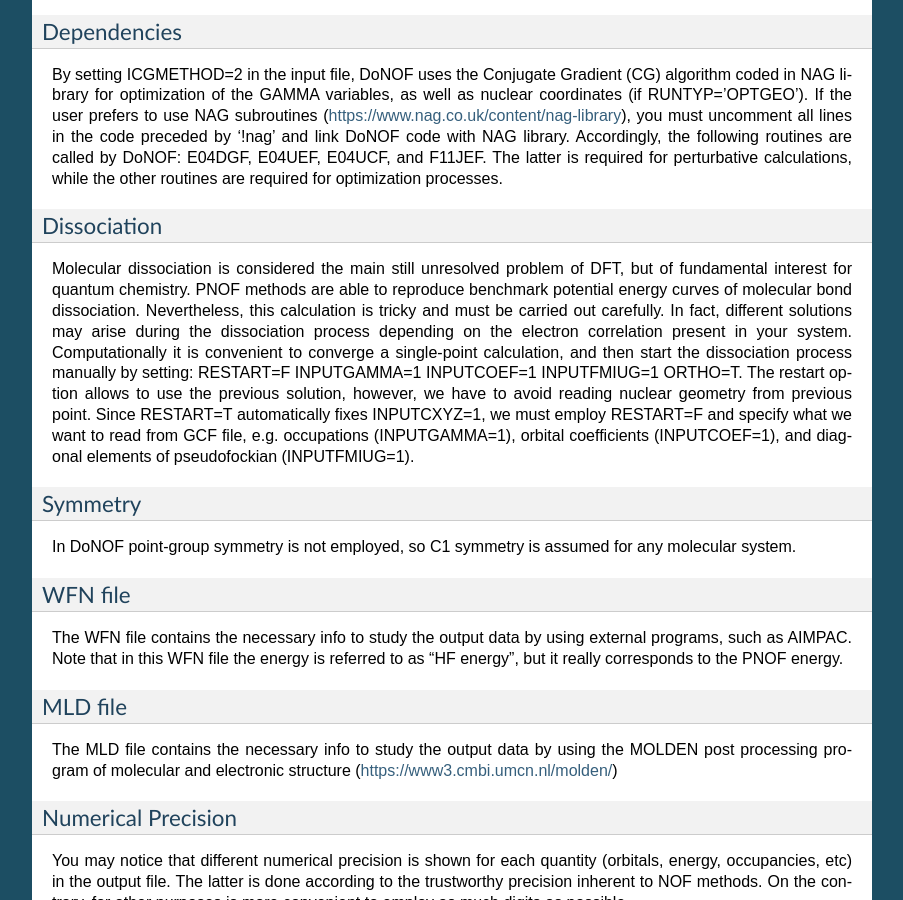
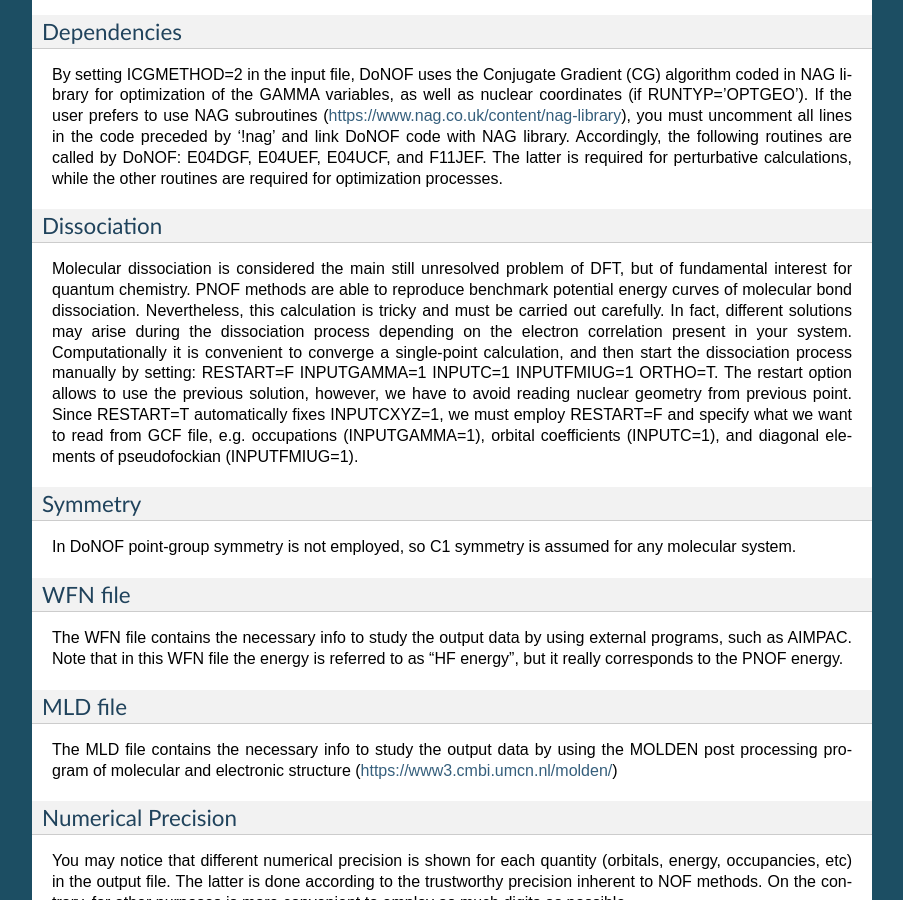
Before and after one commit to DoNOF/DoNOF-Documentation, a Sphinx documentation site: the page built from docs/input.rst, in a window 1280 px wide and 900 px high, scrolled down 11223 px. Shown: the whole window, without its empty margins (198-1101 px from the left). Built offline with Sphinx 7.4.7, drawn with Linux system fonts in a browser that asks for light colours.

Commit message:
Update input.rst

```diff
--- a/docs/input.rst
+++ b/docs/input.rst
@@ -565,7 +565,7 @@ By setting ICGMETHOD=2 in the input file, DoNOF uses the Conjugate Gradient (CG)
 Dissociation
 ^^^^^^^^^^^^
 
-Molecular dissociation is considered the main still unresolved problem of DFT, but of fundamental interest for quantum chemistry. PNOF methods are able to reproduce benchmark potential energy curves of molecular bond dissociation. Nevertheless, this calculation is tricky and must be carried out carefully. In fact, different solutions may arise during the dissociation process depending on the electron correlation present in your system. Computationally it is convenient to converge a single-point calculation, and then start the dissociation process manually by setting: RESTART=F INPUTGAMMA=1 INPUTCOEF=1 INPUTFMIUG=1 ORTHO=T. The restart option allows to use the previous solution, however, we have to avoid reading nuclear geometry from previous point. Since RESTART=T automatically fixes INPUTCXYZ=1, we must employ RESTART=F and specify what we want to read from GCF file, e.g. occupations (INPUTGAMMA=1), orbital coefficients (INPUTCOEF=1), and diagonal elements of pseudofockian (INPUTFMIUG=1).
+Molecular dissociation is considered the main still unresolved problem of DFT, but of fundamental interest for quantum chemistry. PNOF methods are able to reproduce benchmark potential energy curves of molecular bond dissociation. Nevertheless, this calculation is tricky and must be carried out carefully. In fact, different solutions may arise during the dissociation process depending on the electron correlation present in your system. Computationally it is convenient to converge a single-point calculation, and then start the dissociation process manually by setting: RESTART=F INPUTGAMMA=1 INPUTC=1 INPUTFMIUG=1 ORTHO=T. The restart option allows to use the previous solution, however, we have to avoid reading nuclear geometry from previous point. Since RESTART=T automatically fixes INPUTCXYZ=1, we must employ RESTART=F and specify what we want to read from GCF file, e.g. occupations (INPUTGAMMA=1), orbital coefficients (INPUTC=1), and diagonal elements of pseudofockian (INPUTFMIUG=1).
 
 Symmetry
 ^^^^^^^^
```
